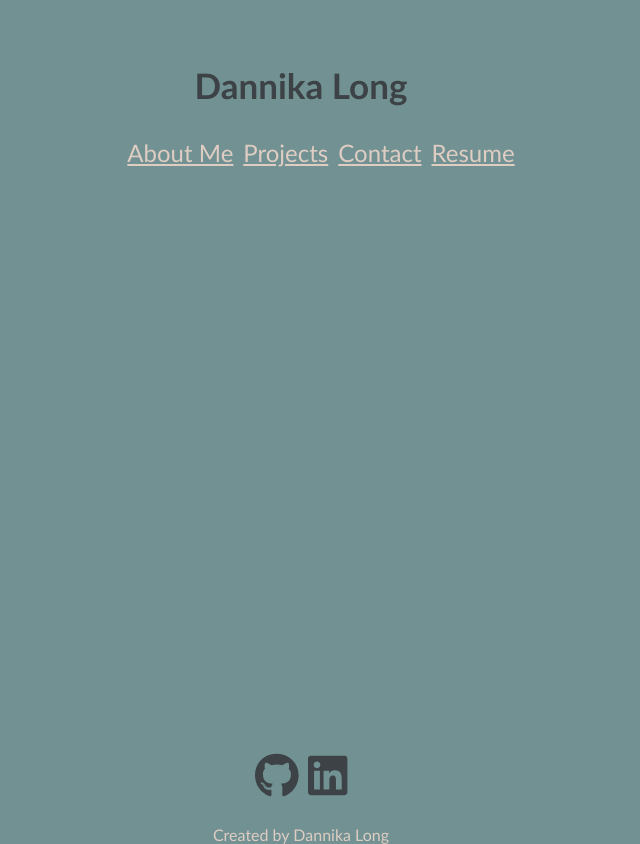
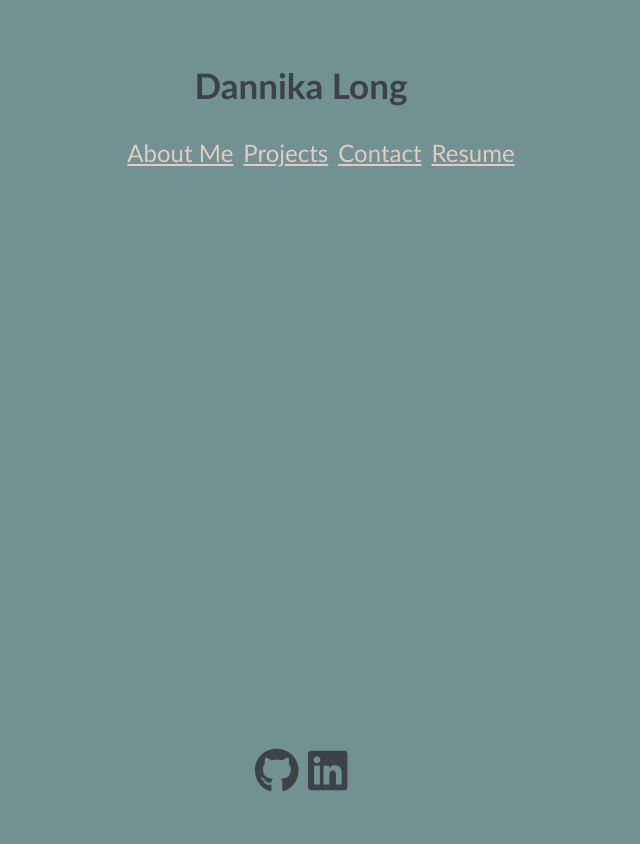
Before and after one commit to dannikaml/portfolio-mgmt-hub, a React (Create React App) app in the folder my-app/: page / in a window 1280 px wide. Shown: the whole page, without its empty margins (339-979 px from the left). After the commit the page ends 800 px from the top, so only its background shows below. Built offline with nearby package versions, Linux system fonts and the light colour scheme.

Commit message:
finsihed footer; fixed css properties, adding the other 3 github repo links

```diff
--- a/my-app/package.json
+++ b/my-app/package.json
@@ -12,6 +12,7 @@
     "@testing-library/user-event": "^13.5.0",
     "react": "^18.2.0",
     "react-dom": "^18.2.0",
+    "react-pdf": "^6.2.2",
     "react-scripts": "5.0.1",
     "web-vitals": "^2.1.4"
   },
--- a/my-app/src/App.css
+++ b/my-app/src/App.css
@@ -98,18 +98,20 @@ section {
  }
 
  footer {
-  position: absolute;
+  position: fixed;
   bottom: 0;
   width: 100%;
-  height: 50px;
-  background-color: var(--accent-color);
+  height: 60px;
+  display: flex;
+  align-items: center;
+  justify-content: center;
 }
 
 .social-links {
   display: flex;
   align-items: center;
   justify-content: center;
-  height: 100%;
+  height: 10%;
 }
 
 .social-links a {
@@ -121,7 +123,3 @@ section {
 .social-links a:hover {
   color: var(--text-color);
 }
-
-.credit {
-  margin: 25px;
-}
--- a/my-app/src/App.js
+++ b/my-app/src/App.js
@@ -4,7 +4,7 @@ import Header from "./components/Header";
 import About from "./components/About";
 import Projects from "./components/Projects";
 import Contact from "./components/Contact";
-// import Resume from "./components/Resume";
+import Resume from "./components/Resume";
 import Footer from "./components/Footer";
 
 
@@ -12,14 +12,14 @@ function App() {
   const [showAbout, setShowAbout] = useState(false);
   const [showProjects, setShowProjects] = useState(false);
   const [showContact, setShowContact] = useState(false);
-  // const [showResume, setShowResume] = useState(false);
+  const [showResume, setShowResume] = useState(false);
 
   // Function to toggle all show state variables to false
   const resetShowStates = () => {
     setShowAbout(false);
     setShowProjects(false);
     setShowContact(false);
-    // setShowResume(false);
+    setShowResume(false);
   }
 
   // Functions to toggle the state variables
@@ -35,10 +35,10 @@ function App() {
     resetShowStates();
     setShowContact(!showContact);
   }
-  // const toggleResume = () => {
-  //   resetShowStates();
-  //   setShowResume(!showResume);
-  // }
+  const toggleResume = () => {
+    resetShowStates();
+    setShowResume(!showResume);
+  }
 
   return (
     <div className="App">
@@ -46,12 +46,12 @@ function App() {
         toggleAbout={toggleAbout}
         toggleProjects={toggleProjects}
         toggleContact={toggleContact}
-        // toggleResume={toggleResume}
+        toggleResume={toggleResume}
       />
       {showAbout && <About />}
       {showProjects && <Projects />}
       {showContact && <Contact />}
-      {/* {showResume && <Resume />} */}
+      {showResume && <Resume />}
       <Footer />
     </div>
   );
--- a/my-app/src/components/About.js
+++ b/my-app/src/components/About.js
@@ -21,7 +21,8 @@ function About() {
             where I can grow both personally and professionally. I am a highly motivated individual who is committed to staying up-to-date with
             the latest technologies and best practices in this dynamic field. I am eager to contribute my skills and work collaboratively with a
             team to create innovative, user-friendly applications.
-</p>
+            </p>
+            <p>Completed a comprehensive curriculum in HTML5, CSS3, JavaScript, jQuery, Bootstrap, Express.js, React.js, Node.js, Database Theory, MongoDB, MySQL, Command Line, and Git.</p>
         </div>
       ) : (
         <a href="#about" onClick={handleAboutClick}>
--- a/my-app/src/components/Footer.js
+++ b/my-app/src/components/Footer.js
@@ -11,7 +11,6 @@ function Footer() {
 
       </div>
       <div className="credit">
-        Created by Dannika Long
       </div>
     </footer>
   );
--- a/my-app/src/components/Projects.js
+++ b/my-app/src/components/Projects.js
@@ -4,18 +4,34 @@ const projectData = [
   {
     name: "Project 1",
     githubLink: "https://github.com/dannikaml/portfolio-mgmt-hub",
-    image: "https://picsum.photos/id/1/200/200",
+    image: "https://picsum.photos/id/1018/200/200",
   },
   {
     name: "Project 2",
     githubLink: "https://github.com/dannikaml/Blogged-MVC",
-    image: "https://picsum.photos/id/2/200/200",
+    image: "https://picsum.photos/id/1021/200/200",
   },
   {
     name: "Project 3",
     githubLink: "https://github.com/dannikaml/game-hub",
-    image: "https://picsum.photos/id/3/200/200",
+    image: "https://picsum.photos/id/1040/200/200",
   },
+  {
+    name: "Project 4",
+    githubLink: "https://github.com/dannikaml/portfolio-mgmt-hub",
+    image: "https://picsum.photos/id/1069/200/200",
+  },
+  {
+    name: "Project 5",
+    githubLink: "https://github.com/dannikaml/Blogged-MVC",
+    image: "https://picsum.photos/id/1070/200/200",
+  },
+  {
+    name: "Project 6",
+    githubLink: "https://github.com/dannikaml/game-hub",
+    image: "https://picsum.photos/id/1084/200/200",
+  },
+
 ];
 
 function Projects(props) {
--- a/my-app/src/components/Resume.js
+++ b/my-app/src/components/Resume.js
@@ -0,0 +1,12 @@
+import React from "react";
+
+function Resume() {
+  return (
+    <div>
+      <h1>My Resume</h1>
+      <a href="https://drive.google.com/file/d/1LB_cUwZqC94c5jEFRPuwybLX-EV13dba/view?usp=sharing" target="_blank" rel="noopener noreferrer">Download Resume</a>
+    </div>
+  );
+}
+
+export default Resume;
```
Also changed, not shown: 1 other file (tests, documents, lock files or other folders).
